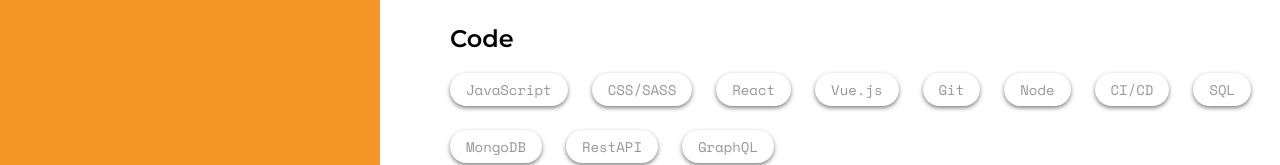
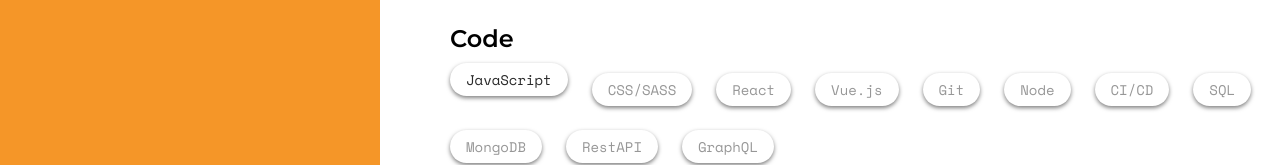
Before and after one commit to Armitage35/portfolio, a Vue app: page / in a window 1280 px wide. In both pictures the pointer is over the element 508 px from the left and 1337 px from the top of the page. Shown: the part 1248-1413 px from the top of the page. Built offline with nearby package versions, Linux system fonts and the light colour scheme.

Commit message:
Make skill move on hover (cute)

```diff
--- a/src/components/SkillCartridge/SkillCartridge.scss
+++ b/src/components/SkillCartridge/SkillCartridge.scss
@@ -5,4 +5,12 @@
 	padding: 6px 16px;
 	font-size: 14px;
 	box-shadow: $defaultShadow;
+	position: relative;
+	top: 0;
+	transition: top ease 0.5s;
 }
+
+.skill:hover {
+	top: -10px;
+	color: $black;
+}
--- a/src/components/SkillCartridge/SkillCartridge.vue
+++ b/src/components/SkillCartridge/SkillCartridge.vue
@@ -5,7 +5,7 @@
 </template>
 
 <script>
-export default {
-	props: ['skill']
-}
+	export default {
+		props: ['skill']
+	}
 </script>
```
